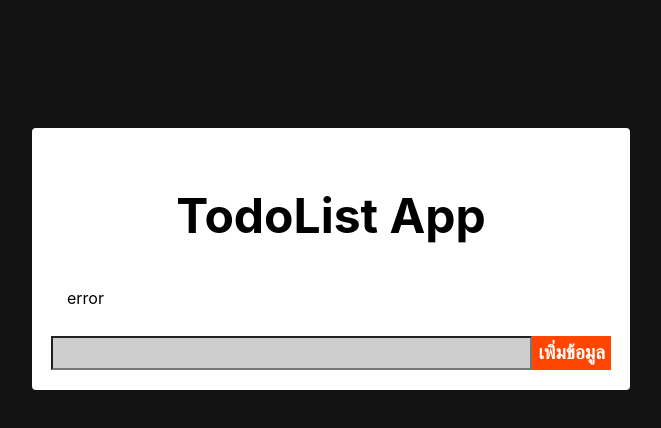
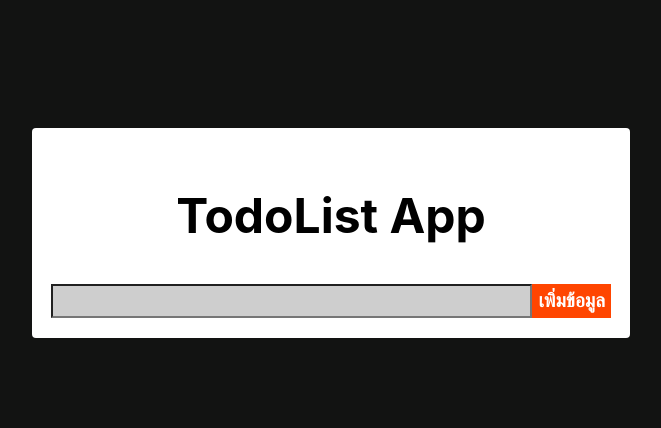
Before and after one commit to mintmintra/todolist, a React (Create React App) app in the folder todolist-app/: page / in a window 1280 px wide. Shown: the top 428 px of the page, without its empty margins (309-970 px from the left). Built offline with nearby package versions, Linux system fonts and the light colour scheme.

Commit message:
Validate Data

```diff
--- a/todolist-app/src/App.css
+++ b/todolist-app/src/App.css
@@ -56,3 +56,12 @@ h1{
   padding: 0.25rem 1rem;
   border-radius: 0.25rem;
 }
+
+.alert.error{
+  background: red;
+  color: #fff;
+}
+
+.alert.success{
+  background: greenyellow;
+}
--- a/todolist-app/src/App.js
+++ b/todolist-app/src/App.js
@@ -9,20 +9,27 @@ function App() {
   const [name, setName] = useState("")
   const [list, setList] = useState([])
 
-  const [alert,setAlert] = useState({show:true,msg:'',type:''})
+  const [alert, setAlert] = useState({ show: false, msg: '', type: '' })
+
   const submitData = (e) => {
     e.preventDefault()
+    if (!name) {
+      //แสดง Alert
+      setAlert({show:true,msg:"กรุณาป้อนข้อมูลด้วยค่ะ ",type:"error"})
+    } else {
     const newItem = {
       id: uuidv4(),
       title: name
     }
     setList([...list, newItem])
-    setName('')
+      setName('')
+      setAlert({show:true,msg:"บันทึกข้อมูลเรียบร้อย",type:"success"})
+    }
   }
   return (
     <section className="container">
       <h1>TodoList App</h1>
-      {alert.show && <Alert />}
+      {alert.show && <Alert {...alert} />}
       <form className="form-group" onSubmit={submitData}>
         <div className="form-control">
           <input type="text" className="text-input" onChange={(e)=>setName(e.target.value)} value={name} />
--- a/todolist-app/src/components/Alert.js
+++ b/todolist-app/src/components/Alert.js
@@ -1,6 +1,6 @@
-const Alert = () => {
+const Alert = ({msg,type}) => {
     return (
-        <p className="alert">error</p>
+        <p className={`alert ${type}`}>{msg}</p>
     )
 }
 export default Alert
```
